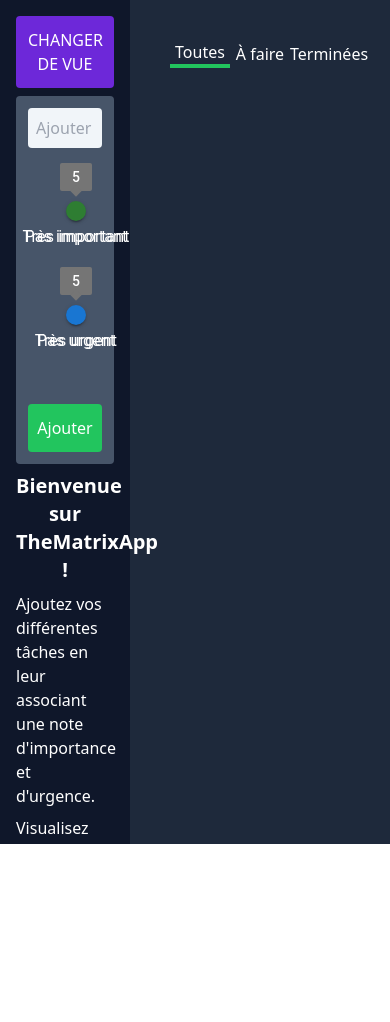
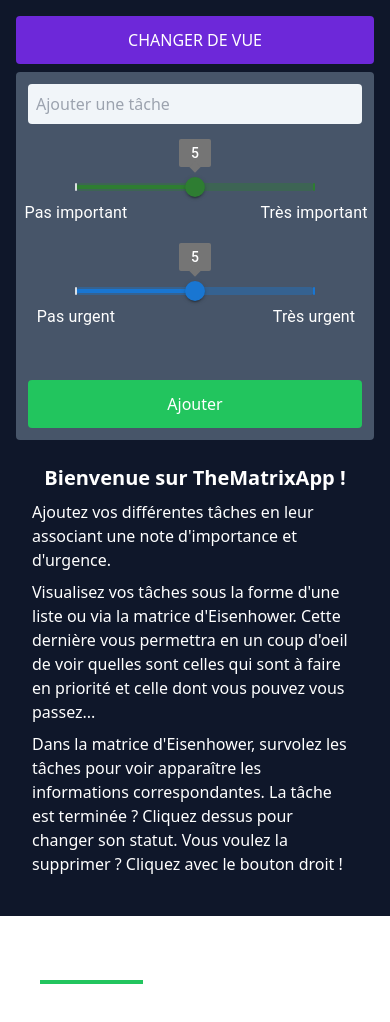
Before and after one commit to samyleedev/todo-app, a React (Create React App) app: page / in a window 390 px wide. Shown: the top 1022 px of the page. After the commit the page ends 996 px from the top, so only its background shows below. Built offline with nearby package versions, Linux system fonts and the light colour scheme.

Commit message:
improve responsive

```diff
--- a/src/App.js
+++ b/src/App.js
@@ -4,7 +4,7 @@
 
 function App() {
   return (
-    <div className="App flex bg-slate-800 h-screen ">
+    <div className="App flex flex-col md:flex-row bg-slate-800 h-screen">
       <AsideContainer />
       <MainContainer />
     </div>
--- a/src/components/AsideContainer.js
+++ b/src/components/AsideContainer.js
@@ -20,15 +20,15 @@
   };
 
   return (
-    <div className="w-1/3 p-4 bg-slate-900">
+    <div className="md:w-1/3 p-4 bg-slate-900">
       <button
         onClick={() => toggleView()}
-        className="bg-violet-700 text-white rounded w-full p-3 cursor-pointer"
+        className="bg-violet-700 text-white rounded w-full p-3 cursor-pointer "
       >
         CHANGER DE VUE
       </button>
       <AddTodoInput />
-      <div className="text-white mt-2">
+      <div className="text-white mt-2 p-4">
         <h2 className="text-center font-bold text-xl mb-2">
           Bienvenue sur TheMatrixApp !
         </h2>
--- a/src/components/MainContainer.js
+++ b/src/components/MainContainer.js
@@ -9,7 +9,7 @@
   return (
     <>
       {appView === "list" && (
-        <div className="w-full p-10">
+        <div className="w-full p-10 overflow-hidden">
           <FilterMenu />
           <TodosList />
         </div>
--- a/src/components/TodosList.js
+++ b/src/components/TodosList.js
@@ -11,15 +11,21 @@
   const dispatch = useDispatch();
 
   return (
-    <div className="mt-5 flex flex-col">
+    <div className="mt-5 flex flex-col h-full overflow-y-scroll">
       {todosFilter === "all" && (
         <>
-          {allTodos.map((todo) => (
-            <TodoItem key={todo.id} todo={todo} />
-          ))}
+          {allTodos.length === 0 ? (
+            <p className="text-white">Vous n'avez aucune tâche à afficher.</p>
+          ) : (
+            allTodos.map((todo) => <TodoItem key={todo.id} todo={todo} />)
+          )}
         </>
       )}
       {todosFilter === "completed" && (
+        <>
+          {completedTodos.length === 0 ? (
+            <p className="text-white">Vous n'avez aucune tâche terminée</p>
+          ) : (
             <>
               {completedTodos.map((todo) => (
                 <TodoItem key={todo.id} todo={todo} />
@@ -34,11 +40,15 @@
               )}
             </>
           )}
+        </>
+      )}
       {todosFilter === "active" && (
         <>
-          {activeTodos.map((todo) => (
-            <TodoItem key={todo.id} todo={todo} />
-          ))}
+          {activeTodos.length === 0 ? (
+            <p className="text-white">Vous n'avez aucune tâche à faire.</p>
+          ) : (
+            activeTodos.map((todo) => <TodoItem key={todo.id} todo={todo} />)
+          )}
         </>
       )}
     </div>
```
Lines whose indentation alone changed are shown as unchanged.
